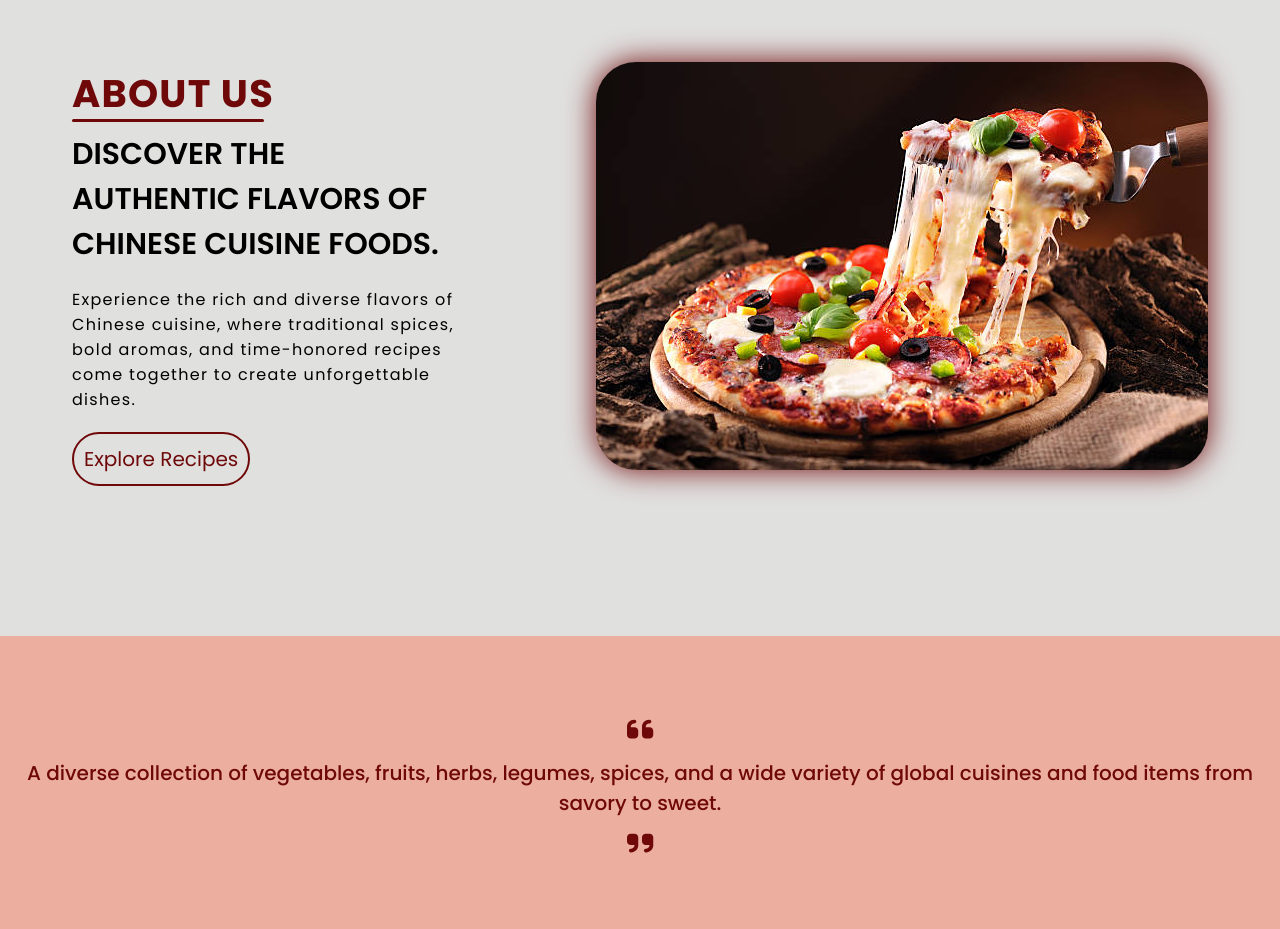
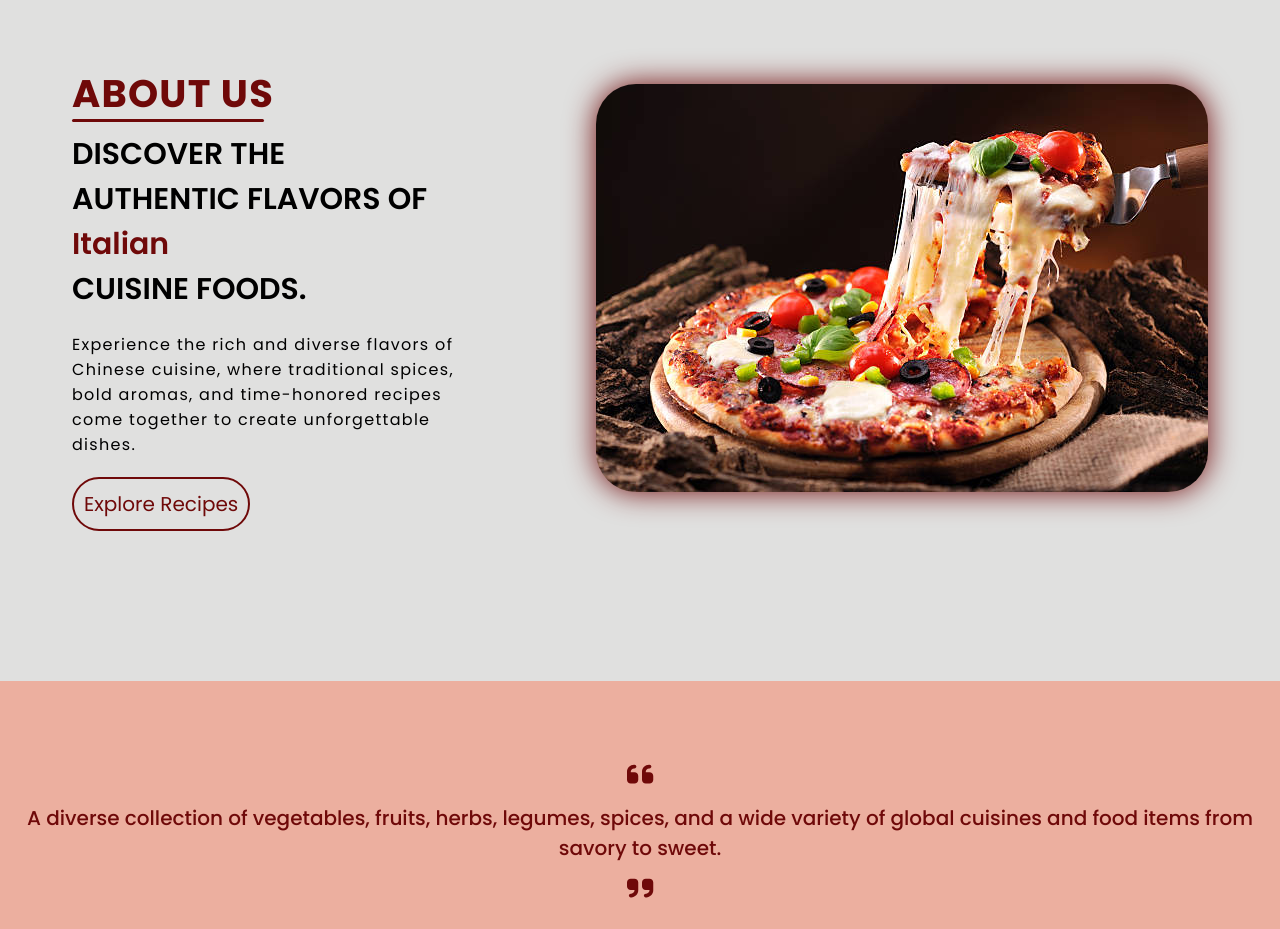
Before and after one commit to PavitrankMishra/Food-Recipe-, a React (Vite) app: page / in a window 1280 px wide. Shown: the part 840-1769 px from the top of the page. Built offline with nearby package versions, Linux system fonts and the light colour scheme; no server answers; a web font is replaced by a local one.

Commit message:
"feat: Implemented typewriting effect"

```diff
--- a/package.json
+++ b/package.json
@@ -16,7 +16,8 @@
     "@fortawesome/react-fontawesome": "^0.2.2",
     "react": "^19.1.0",
     "react-dom": "^19.1.0",
-    "react-router-dom": "^7.5.3"
+    "react-router-dom": "^7.5.3",
+    "typewriter-effect": "^2.22.0"
   },
   "devDependencies": {
     "@eslint/js": "^9.25.0",
--- a/src/Components/AboutUs.css
+++ b/src/Components/AboutUs.css
@@ -39,6 +39,12 @@
   text-transform: uppercase;
   font-size: 30px;
   font-weight: 600;
+}
+
+.aboutContainer .left1 .special {
+  font-size: 30px;
+  font-weight: 600;
+  color:#6f0909;
 }
 
 .aboutContainer .left1 .para {
--- a/src/Components/AboutUs.jsx
+++ b/src/Components/AboutUs.jsx
@@ -2,6 +2,7 @@ import React from "react";
 import "../Components/AboutUs.css";
 import vegPizza from "../Assets/vegPizza.jpg";
 import { Link } from "react-router-dom";
+import Typewriter from "typewriter-effect";
 
 const AboutUs = () => {
   return (
@@ -9,7 +10,18 @@ const AboutUs = () => {
       <section className="aboutContainer">
         <section className="left1">
           <h1>About Us</h1>
-          <p>Discover the authentic flavors of chinese cuisine foods.</p>
+          <p>Discover the authentic flavors of</p>
+          <section className="special">
+            <Typewriter
+              options={{
+                strings: ["Chinese", "Italian", "Spanish"],
+                autoStart: true,
+                loop: true,
+                cursor: "",
+              }}
+            />{" "}
+          </section>
+          <p>cuisine foods.</p>
           <section className="para">
             <span>
               Experience the rich and diverse flavors of Chinese cuisine, where
```
Also changed, not shown: 1 other file (tests, documents, lock files or other folders).
